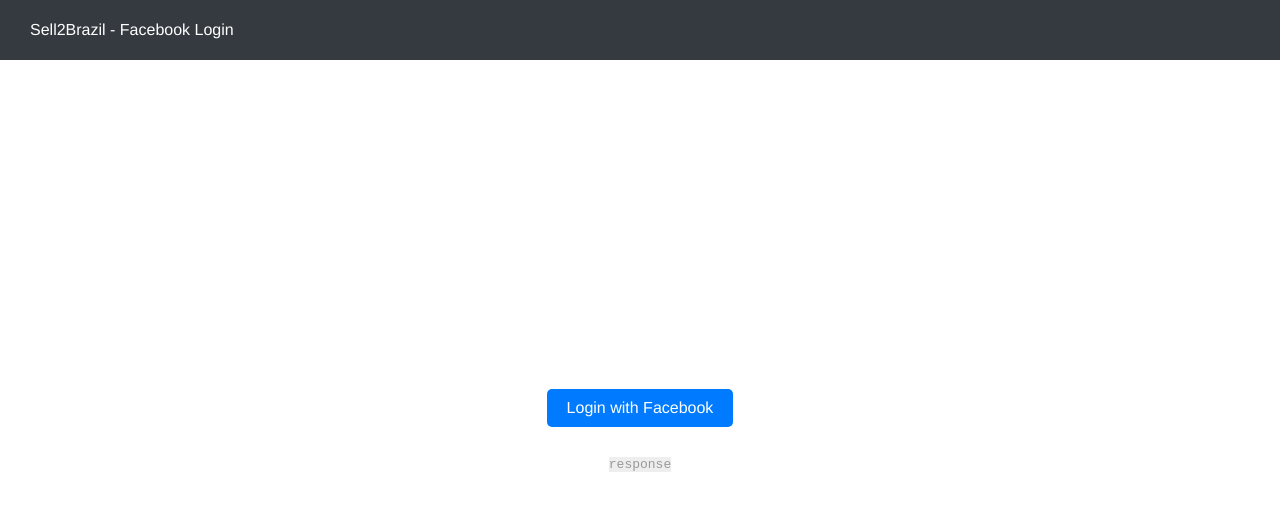
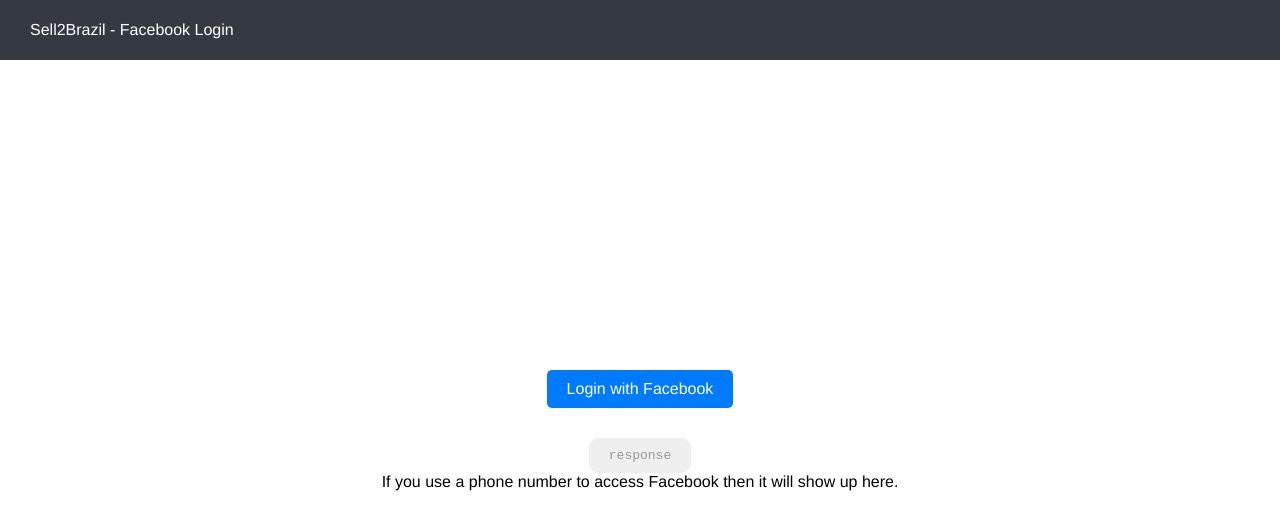
Before and after one commit to ngustavo/s2b-fb-login, a website: page index.html in a window 1280 px wide. Drawn offline with Linux system fonts and the light colour scheme.

Commit message:
improve css

```diff
--- a/css/main.css
+++ b/css/main.css
@@ -53,6 +53,8 @@ a {
     color: #999999;
     background-color: #eee;
     font-family: monospace;
+    padding: 10px 20px;
+    border-radius: 10px;
 }
 
 .btn {
--- a/index.html
+++ b/index.html
@@ -24,6 +24,7 @@
                 <div class="btn" id="login">Login with Facebook</div>
             </div>
             <div class="text text--response response" id="response">response</div>
+            <div class="text text--warning">If you use a phone number to access Facebook then it will show up here.</div>
         </div>
     </div>
     <script src="js/main.js"></script>
```
